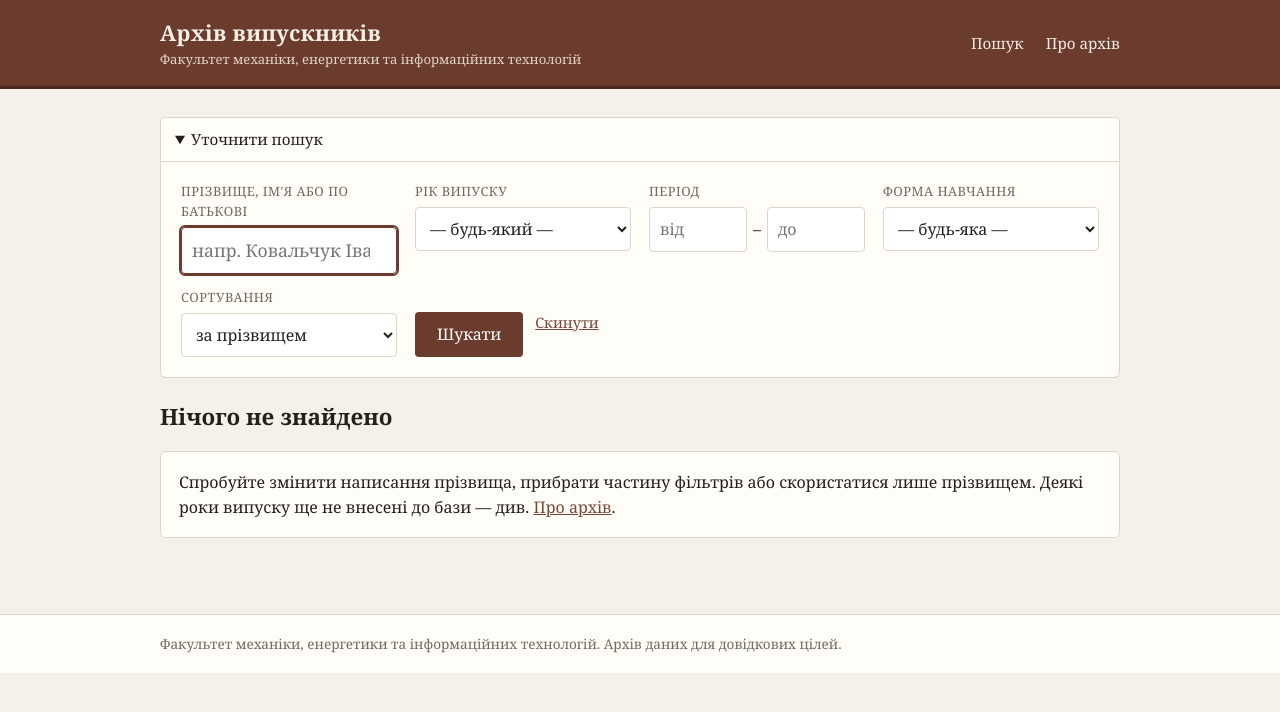
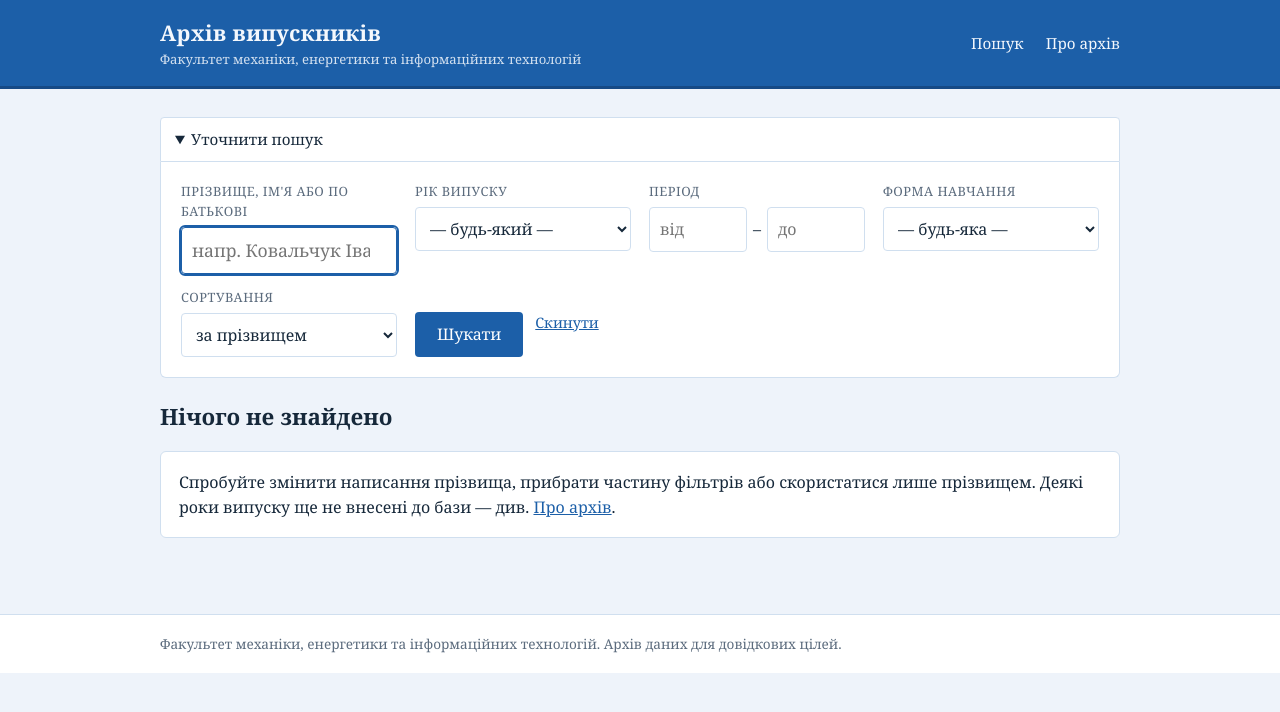
Before and after one commit to Zaplatynskyi/archive, a Flask app: template templates/results.html in a window 1280 px wide. Shown: the top 712 px of the page. Run offline with Flask 3, Linux system fonts and the light colour scheme; the template is opened without the code that fills it, so the values that code supplies are empty.

Commit message:
Синьо-біла кольорова схема
Co-Authored-By: Claude Sonnet 5 <noreply@anthropic.com>
Claude-Session: https://claude.ai/code/session_01C8WM3Wu8s7ZrFE4Y5f8fXS

```diff
--- a/static/style.css
+++ b/static/style.css
@@ -1,12 +1,13 @@
 :root {
-  --bg: #f4f1ea;
-  --paper: #fffdf8;
-  --ink: #23201b;
-  --muted: #6f6a60;
-  --line: #ddd6c8;
-  --accent: #6b3b2e;
-  --accent-soft: #f0e6dd;
-  --link: #7a4436;
+  --bg: #eef3fa;
+  --paper: #ffffff;
+  --ink: #16283a;
+  --muted: #5b6b7d;
+  --line: #d0dfef;
+  --accent: #1c5fa8;
+  --accent-dark: #164a86;
+  --accent-soft: #e2edf9;
+  --link: #1c5fa8;
 }
 
 * { box-sizing: border-box; }
@@ -27,8 +28,8 @@ a:hover { color: var(--accent); }
 /* Header */
 .site-header {
   background: var(--accent);
-  color: #f7efe6;
-  border-bottom: 3px solid #4d281f;
+  color: #f4f8fd;
+  border-bottom: 3px solid var(--accent-dark);
 }
 .site-header .wrap {
   display: flex; align-items: center; justify-content: space-between;
@@ -38,7 +39,7 @@ a:hover { color: var(--accent); }
 .brand-title { display: block; font-size: 1.35rem; font-weight: 700; letter-spacing: .3px; }
 .brand-sub { display: block; font-size: .82rem; opacity: .85; }
 .site-header nav a {
-  color: #f7efe6; text-decoration: none; margin-left: 18px; font-size: .95rem;
+  color: #f4f8fd; text-decoration: none; margin-left: 18px; font-size: .95rem;
   border-bottom: 1px solid transparent;
 }
 .site-header nav a:hover { border-bottom-color: currentColor; }
@@ -76,7 +77,7 @@ main.wrap { padding-top: 28px; padding-bottom: 60px; }
   font: inherit; padding: 10px 22px; background: var(--accent); color: #fff;
   border: 0; border-radius: 4px; cursor: pointer; font-size: 1rem;
 }
-.field--actions button:hover { background: #532a20; }
+.field--actions button:hover { background: var(--accent-dark); }
 .reset { align-self: center; font-size: .9rem; }
 
 /* Filters disclosure on results page */
@@ -104,7 +105,7 @@ table.results thead th {
   letter-spacing: .5px; color: var(--accent);
 }
 table.results tbody tr { cursor: pointer; }
-table.results tbody tr:hover { background: #faf4ec; }
+table.results tbody tr:hover { background: #eff5fd; }
 table.results td.name a { font-weight: 600; text-decoration: none; }
 table.results td.muted { color: var(--muted); font-size: .9rem; }
 
@@ -124,7 +125,7 @@ table.results td.muted { color: var(--muted); font-size: .9rem; }
   display: flex; flex-direction: column; align-items: center; text-decoration: none;
   background: var(--paper); border: 1px solid var(--line); border-radius: 4px; padding: 8px 4px;
 }
-.year-grid a:hover { border-color: var(--accent); background: #faf4ec; }
+.year-grid a:hover { border-color: var(--accent); background: #eff5fd; }
 .year-grid .y { font-weight: 700; }
 .year-grid .n { font-size: .8rem; color: var(--muted); }
 
@@ -140,7 +141,7 @@ table.results td.muted { color: var(--muted); font-size: .9rem; }
 .props dt { color: var(--muted); font-size: .82rem; text-transform: uppercase; letter-spacing: .5px; padding-top: 3px; }
 .props dd { margin: 0; }
 .source { margin-top: 22px; padding-top: 14px; border-top: 1px solid var(--line); color: var(--muted); font-size: .85rem; }
-.source code { background: #efe9dd; padding: 1px 5px; border-radius: 3px; font-size: .85em; }
+.source code { background: var(--accent-soft); padding: 1px 5px; border-radius: 3px; font-size: .85em; }
 
 .same-year { margin-top: 34px; }
 .same-year h2 { font-size: 1.15rem; }
```
